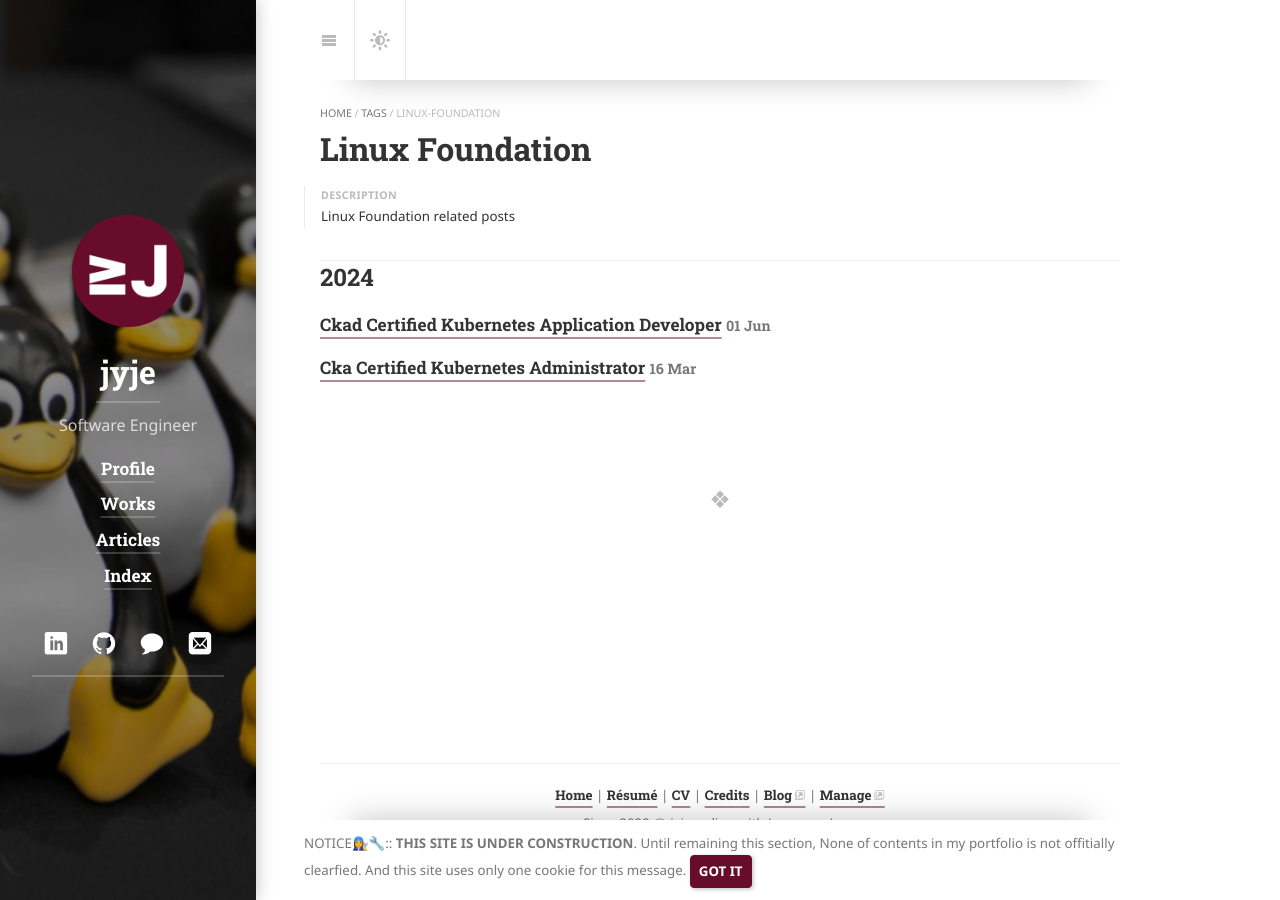
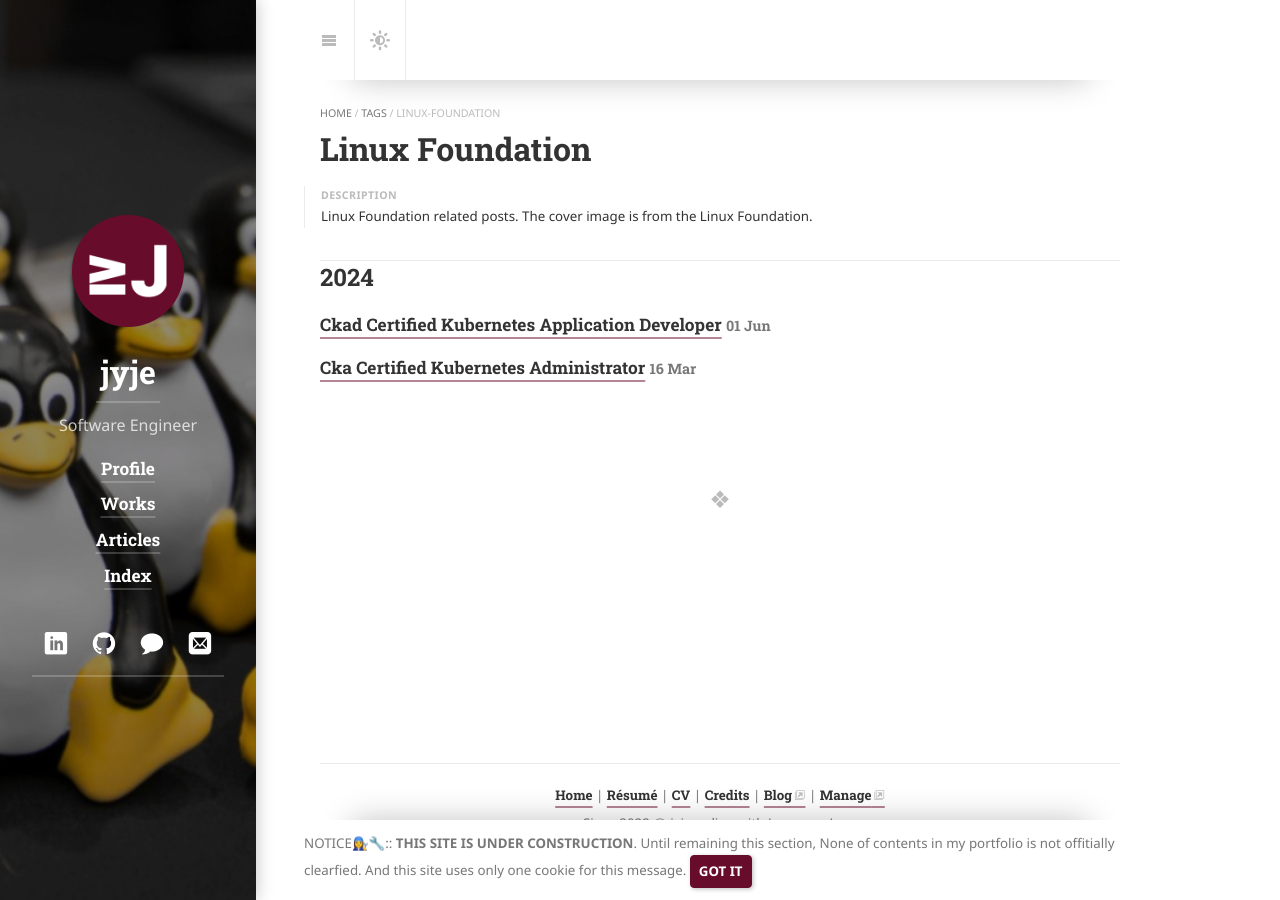
Before and after one commit to jyje/portfolio, a Jekyll site: the page built from _featured_tags/linux-foundation.md, in a window 1280 px wide. Built offline with Jekyll 4.4.1, drawn with Linux system fonts in a browser that asks for light colours; cached includes are drawn as plain includes; nearby versions of some CDN libraries; some web fonts are replaced; library files that are not in the unit come from our copies.

```diff
--- a/_featured_tags/linux-foundation.md
+++ b/_featured_tags/linux-foundation.md
@@ -5,7 +5,7 @@ title: Linux Foundation
 slug: linux-foudation
 sidebar: true
 description: >
-   Linux Foundation related posts
+   Linux Foundation related posts. The cover image is from the Linux Foundation.
 accent_image:
   background: url('/assets/img/common/penguins-linux-foundation.jpg') center/cover
   overlay: false
```
Also changed, not shown: certifications/_posts/2024-03-16-cka-certified-kubernetes-administrator.md (+7 -0 lines).
